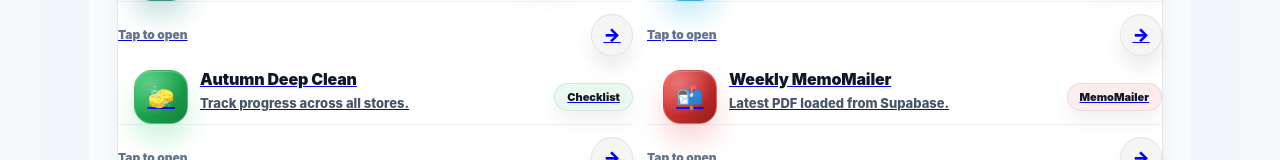
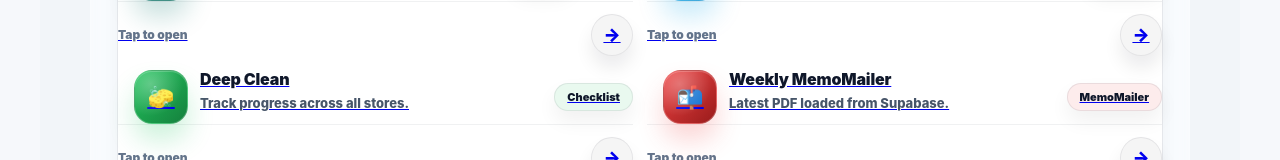
Before and after one commit to dmmh2025/mourne-oids-oer-walkthrough, a Next.js app: page /hub in a window 1280 px wide. Shown: the part 1095-1255 px from the top of the page. Built offline with nearby package versions, Linux system fonts and the light colour scheme; no server answers; the database is empty.

Commit message:
Update page.tsx

```diff
--- a/app/hub/page.tsx
+++ b/app/hub/page.tsx
@@ -131,7 +131,7 @@ const TILES: Tile[] = [
   },
   {
     href: "/deep-clean",
-    title: "Autumn Deep Clean",
+    title: "Deep Clean",
     desc: "Track progress across all stores.",
     variant: "deepclean",
     pill: "Checklist",
```
